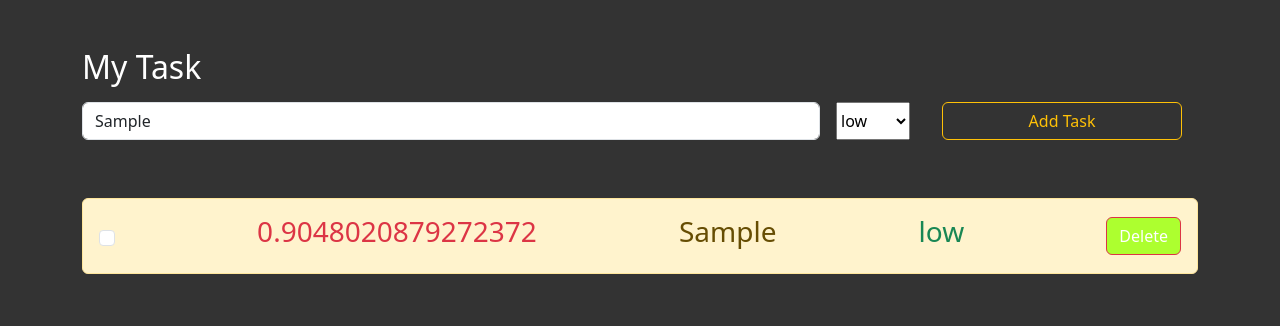
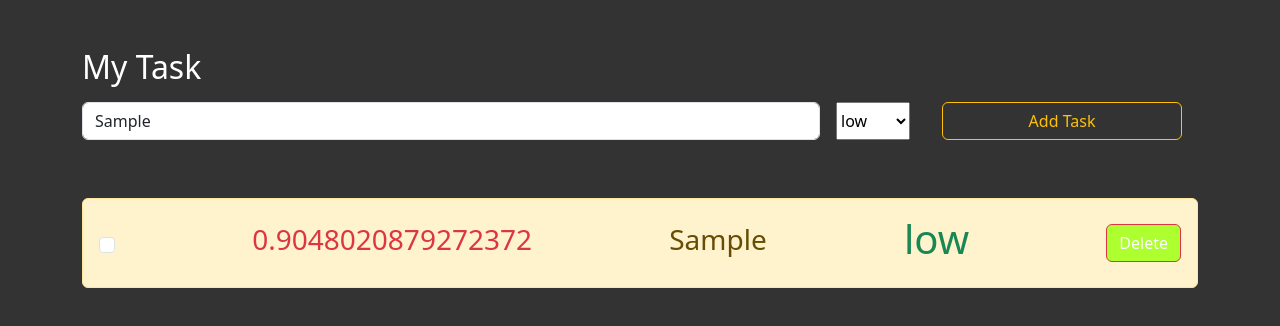
Before and after one commit to angular-codenight/season4, an Angular app: page / in a window 1280 px wide. Both pictures are taken after typing "Sample" into the empty fields and a click on the button "Add Task". Shown: the top 326 px of the page. Built offline with nearby package versions, Linux system fonts and the light colour scheme.

Commit message:
ngswitch

```diff
--- a/src/app/todo-list/todo-list.component.html
+++ b/src/app/todo-list/todo-list.component.html
@@ -5,8 +5,8 @@
       <input class="form-control" [(ngModel)]="newTask"  placeholder="enter your task" />
       <select [(ngModel)]="importance" class="mx-3">
         <option value="1">low</option>
-     <option value="2" >middle</option>
-     <option value="3" >high</option>
+        <option value="2">middle</option>
+        <option value="3">high</option>
       </select>
       <button class="btn btn-outline-warning mx-3" (click)="addNewTask()">Add Task</button>
     </div>
@@ -27,11 +27,7 @@
     <h3>
       {{task.name}}
     </h3>
-  <ng-container [ngSwitch]="task.importance">
-    <h3 class="text-success" *ngSwitchCase="'1'">low</h3>
-    <h2 class="text-warning" *ngSwitchCase="'2'">middle</h2>
-    <h1 class="text-danger" *ngSwitchCase="'3'">high</h1>
-  </ng-container>
+
 
 <!--    <button class="btn btn-danger" (click)="onRemoveTask()"-->
 <!--            [ngClass]="{'disable':task.status==='disable','enable':task.status==='enable'}"-->
@@ -52,11 +48,13 @@
         <h3>
           {{task.name}}
         </h3>
-        <ng-container [ngSwitch]="task.importance">
-          <h3 class="text-success" *ngSwitchCase="'1'">low</h3>
-          <h2 class="text-warning" *ngSwitchCase="'2'">middle</h2>
-          <h1 class="text-danger" *ngSwitchCase="'3'">high</h1>
-        </ng-container>
+        <div [ngSwitch]="task.importance">
+          <h1 *ngSwitchCase="'1'" class="text-success">low</h1>
+          <h2 *ngSwitchCase="'2'" class="text-warning">middle</h2>
+          <h3 *ngSwitchCase="'3'" class="text-danger">high</h3>
+          <h4 *ngSwitchDefault>low </h4>
+        </div>
+
         <!--    <button class="btn btn-danger" (click)="onRemoveTask()"-->
         <!--            [ngClass]="{'disable':task.status==='disable','enable':task.status==='enable'}"-->
         <!--    >Delete</button>-->
```
